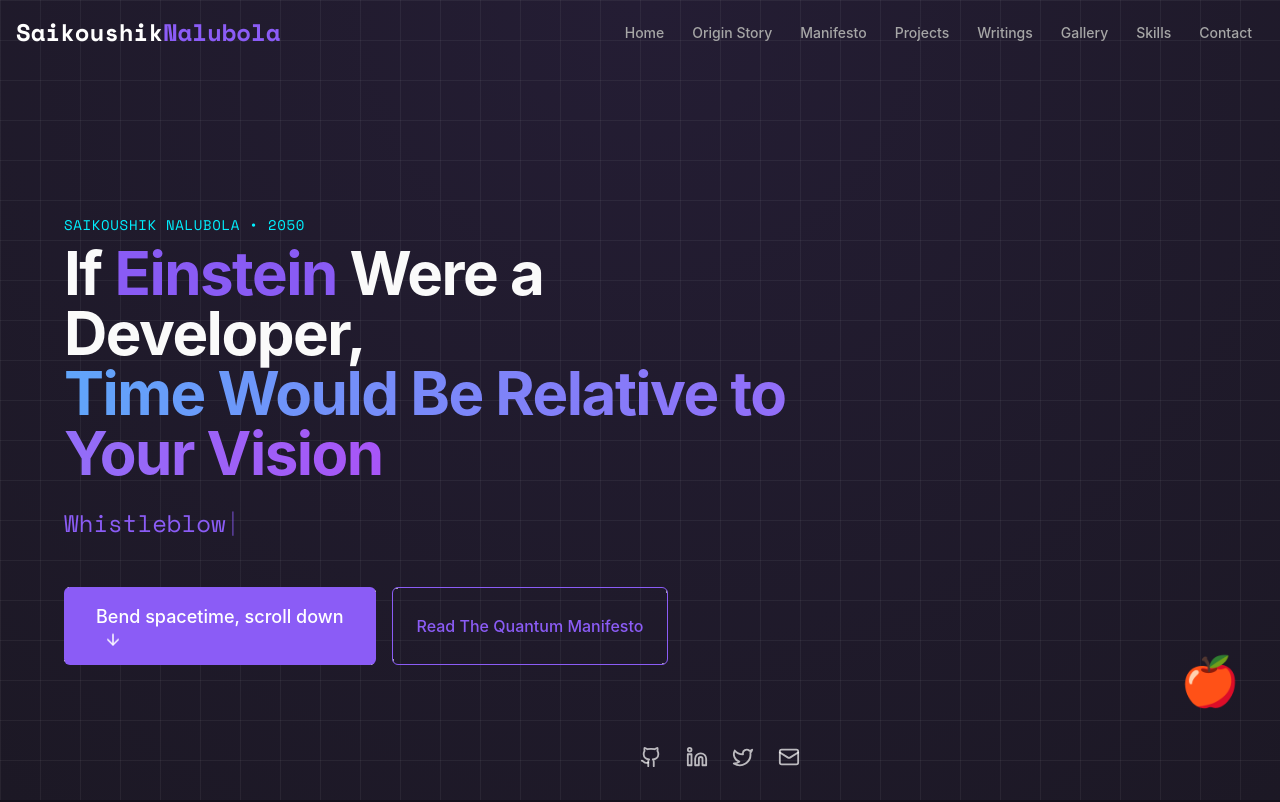
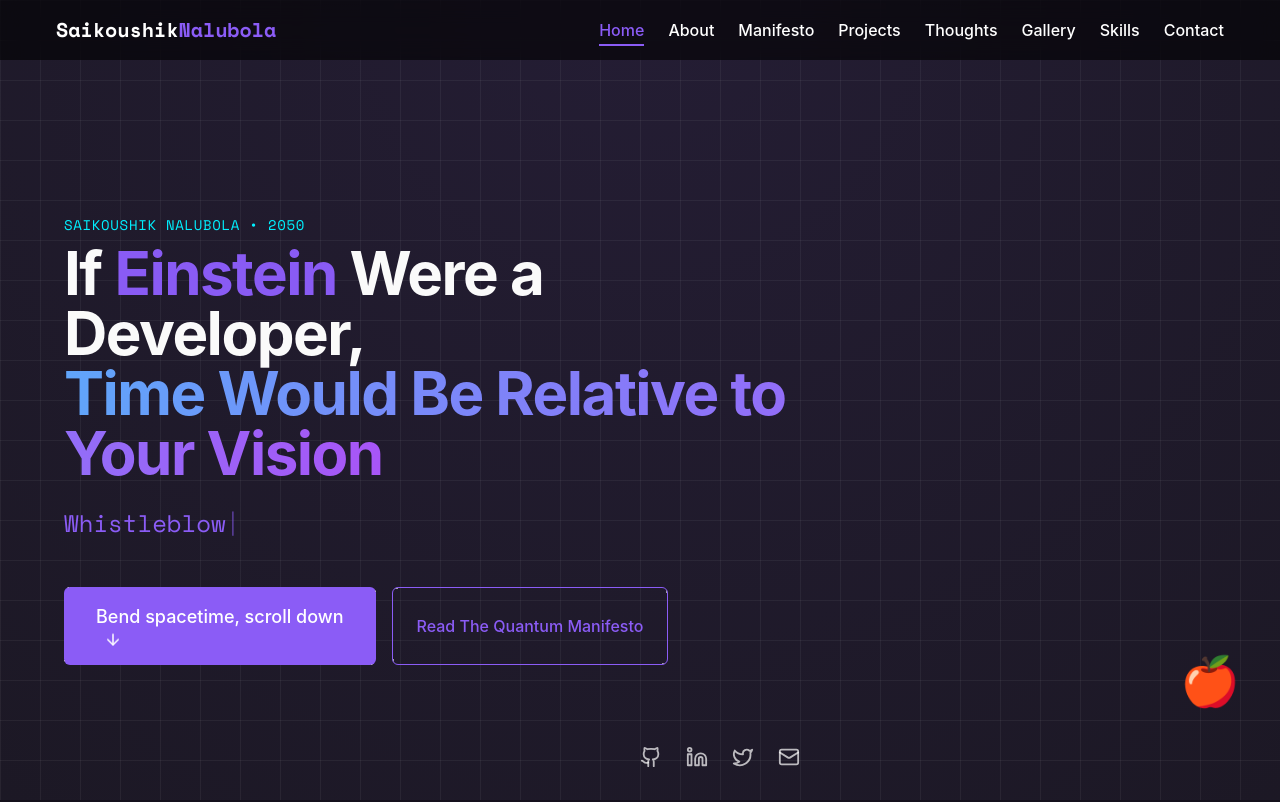
Before and after one commit to saikoushiknalubola/saikoushik-personal-site, a React (Vite) app: page / in a window 1280 px wide. Shown: the top 802 px of the page. Built offline with nearby package versions, Linux system fonts and the light colour scheme; a web font is replaced by a local one.

Commit message:
Fix: Pass activeSection prop to Navigation
Pass the `activeSection` prop to the `Navigation` component in `Index.tsx` to resolve the TypeScript error.

```diff
--- a/src/components/Navigation.tsx
+++ b/src/components/Navigation.tsx
@@ -1,123 +1,102 @@
 
-import React, { useState, useEffect } from 'react';
-import { Menu, X, ChevronDown } from 'lucide-react';
-import { cn } from '@/lib/utils';
+import React from 'react';
+import { motion } from 'framer-motion';
 import { Link } from 'react-router-dom';
-import { useIsMobile } from '@/hooks/use-mobile';
-import {
-  NavigationMenu,
-  NavigationMenuContent,
-  NavigationMenuItem,
-  NavigationMenuLink,
-  NavigationMenuList,
-  NavigationMenuTrigger,
-  navigationMenuTriggerStyle,
-} from "@/components/ui/navigation-menu";
+import { Menu, X } from 'lucide-react';
 
-const Navigation = () => {
-  const [isOpen, setIsOpen] = useState(false);
-  const [scrolled, setScrolled] = useState(false);
-  const isMobile = useIsMobile();
-
-  useEffect(() => {
-    const handleScroll = () => {
-      setScrolled(window.scrollY > 20);
+type NavigationProps = {
+  activeSection?: string;  // Make activeSection an optional prop
 };
 
-    window.addEventListener('scroll', handleScroll);
-    return () => window.removeEventListener('scroll', handleScroll);
-  }, []);
+const Navigation: React.FC<NavigationProps> = ({ activeSection = 'home' }) => {
+  const [isOpen, setIsOpen] = React.useState(false);
 
-  // Close mobile menu when switching to desktop view
-  useEffect(() => {
-    if (!isMobile && isOpen) {
-      setIsOpen(false);
-    }
-  }, [isMobile, isOpen]);
+  const toggleMenu = () => {
+    setIsOpen(!isOpen);
+  };
 
-  const navLinks = [
-    { name: 'Home', href: '/' },
-    { name: 'Origin Story', href: '/#about' },
-    { name: 'Manifesto', href: '/manifesto' },
-    { name: 'Projects', href: '/projects' },
-    { name: 'Writings', href: '/soul' },
-    { name: 'Gallery', href: '/#gallery' },
-    { name: 'Skills', href: '/#skills' },
-    { name: 'Contact', href: '/#contact' },
+  const navItems = [
+    { id: 'home', label: 'Home', href: '#home' },
+    { id: 'about', label: 'About', href: '#about' },
+    { id: 'manifesto', label: 'Manifesto', href: '#manifesto' },
+    { id: 'projects', label: 'Projects', href: '#projects' },
+    { id: 'thoughts', label: 'Thoughts', href: '#thoughts' },
+    { id: 'gallery', label: 'Gallery', href: '#gallery' },
+    { id: 'skills', label: 'Skills', href: '#skills' },
+    { id: 'contact', label: 'Contact', href: '#contact' },
   ];
 
-  const handleNavClick = () => {
-    if (isMobile) {
-      setIsOpen(false);
-    }
-  };
+  const isActive = (id: string) => activeSection === id;
 
   return (
-    <nav
-      className={cn(
-        "fixed w-full z-50 transition-all duration-300",
-        scrolled ? "bg-background/80 backdrop-blur-xl py-2 shadow-lg" : "py-4"
-      )}
-    >
-      <div className="container mx-auto px-4 flex justify-between items-center">
-        <Link to="/" className="font-space text-xl md:text-2xl font-bold relative group">
-          <span className="text-white group-hover:text-neon-purple transition-colors duration-300">Saikoushik</span>
+    <header className="fixed top-0 left-0 right-0 z-50 bg-black/60 backdrop-blur-md py-4 px-6">
+      <div className="container mx-auto">
+        <div className="flex justify-between items-center">
+          <Link to="/" className="font-space text-xl font-bold">
+            <span className="text-white">Saikoushik</span>
             <span className="text-neon-purple">Nalubola</span>
-          <div className="absolute -bottom-1 left-0 w-0 h-0.5 bg-neon-purple group-hover:w-full transition-all duration-300"></div>
           </Link>
 
-        {/* Desktop Navigation */}
-        <div className="hidden md:flex space-x-8">
-          <NavigationMenu>
-            <NavigationMenuList>
-              {navLinks.map((link) => (
-                <NavigationMenuItem key={link.name}>
-                  <Link
-                    to={link.href}
-                    className="text-sm font-medium text-muted-foreground hover:text-white transition-colors px-3 py-2 rounded-md hover:bg-white/5"
-                    onClick={handleNavClick}
+          <div className="hidden md:flex space-x-6 items-center">
+            {navItems.map((item) => (
+              <a
+                key={item.id}
+                href={item.href}
+                className={`relative font-medium hover:text-neon-purple transition-colors ${
+                  isActive(item.id) ? 'text-neon-purple' : 'text-white'
+                }`}
               >
-                    {link.name}
-                  </Link>
-                </NavigationMenuItem>
+                {item.label}
+                {isActive(item.id) && (
+                  <motion.div
+                    layoutId="activeSection"
+                    className="absolute -bottom-1 left-0 right-0 h-0.5 bg-neon-purple"
+                    initial={{ opacity: 0 }}
+                    animate={{ opacity: 1 }}
+                    transition={{ duration: 0.3 }}
+                  />
+                )}
+              </a>
             ))}
-            </NavigationMenuList>
-          </NavigationMenu>
           </div>
 
-        {/* Mobile Navigation Toggle */}
+          <div className="md:hidden">
             <button
-          className="md:hidden text-white p-2 rounded-full hover:bg-white/10 transition-colors"
-          onClick={() => setIsOpen(!isOpen)}
-          aria-label="Toggle menu"
+              onClick={toggleMenu}
+              className="text-white hover:text-neon-purple transition-colors"
             >
               {isOpen ? <X size={24} /> : <Menu size={24} />}
             </button>
           </div>
+        </div>
+      </div>
 
-      {/* Mobile Navigation Menu */}
-      <div
-        className={cn(
-          "fixed inset-0 bg-black/95 backdrop-blur-xl z-40 transform transition-transform duration-300 ease-in-out",
-          isOpen ? "translate-x-0" : "translate-x-full",
-          "md:hidden pt-20"
-        )}
+      {/* Mobile menu */}
+      {isOpen && (
+        <motion.div
+          initial={{ opacity: 0, y: -20 }}
+          animate={{ opacity: 1, y: 0 }}
+          exit={{ opacity: 0, y: -20 }}
+          transition={{ duration: 0.3 }}
+          className="md:hidden absolute left-0 right-0 mt-2 bg-black/90 backdrop-blur-md p-4 border-t border-white/10"
         >
-        <div className="flex flex-col items-center space-y-6 py-8">
-          {navLinks.map((link) => (
-            <Link
-              key={link.name}
-              to={link.href}
-              className="text-xl font-medium text-white hover:text-neon-purple transition-colors relative group"
-              onClick={handleNavClick}
+          <div className="flex flex-col space-y-4">
+            {navItems.map((item) => (
+              <a
+                key={item.id}
+                href={item.href}
+                className={`font-medium hover:text-neon-purple transition-colors ${
+                  isActive(item.id) ? 'text-neon-purple' : 'text-white'
+                }`}
+                onClick={() => setIsOpen(false)}
               >
-              {link.name}
-              <span className="absolute -bottom-1 left-0 w-0 h-0.5 bg-neon-purple group-hover:w-full transition-all duration-300"></span>
-            </Link>
+                {item.label}
+              </a>
             ))}
           </div>
-      </div>
-    </nav>
+        </motion.div>
+      )}
+    </header>
   );
 };
 
```
Lines whose indentation alone changed are shown as unchanged.
